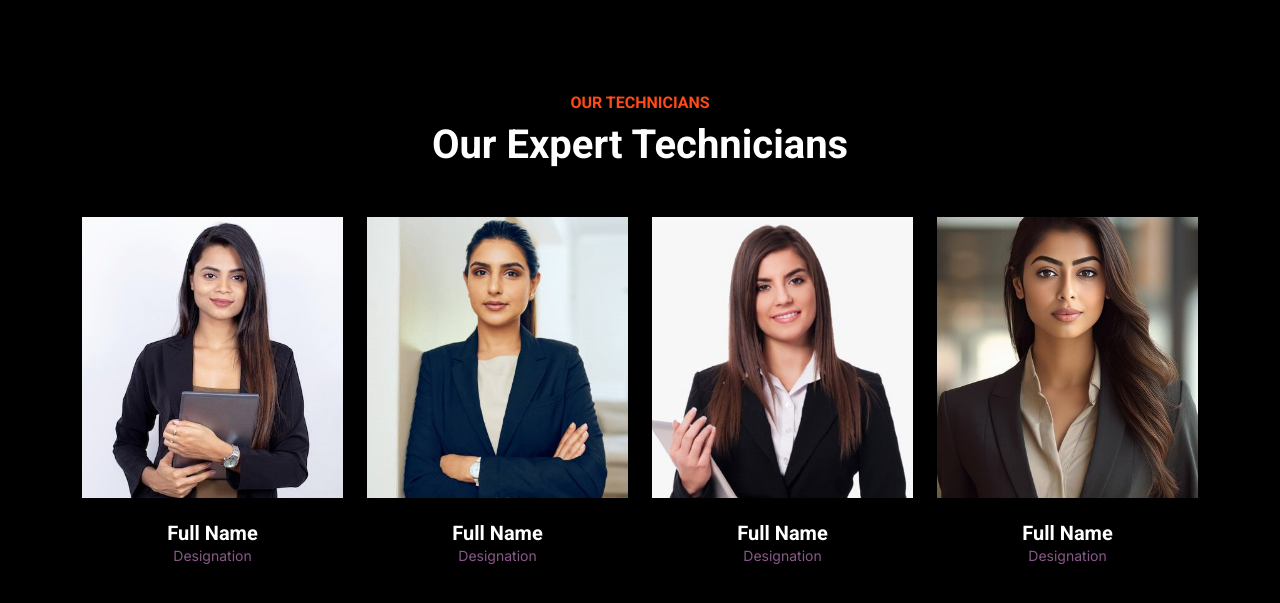
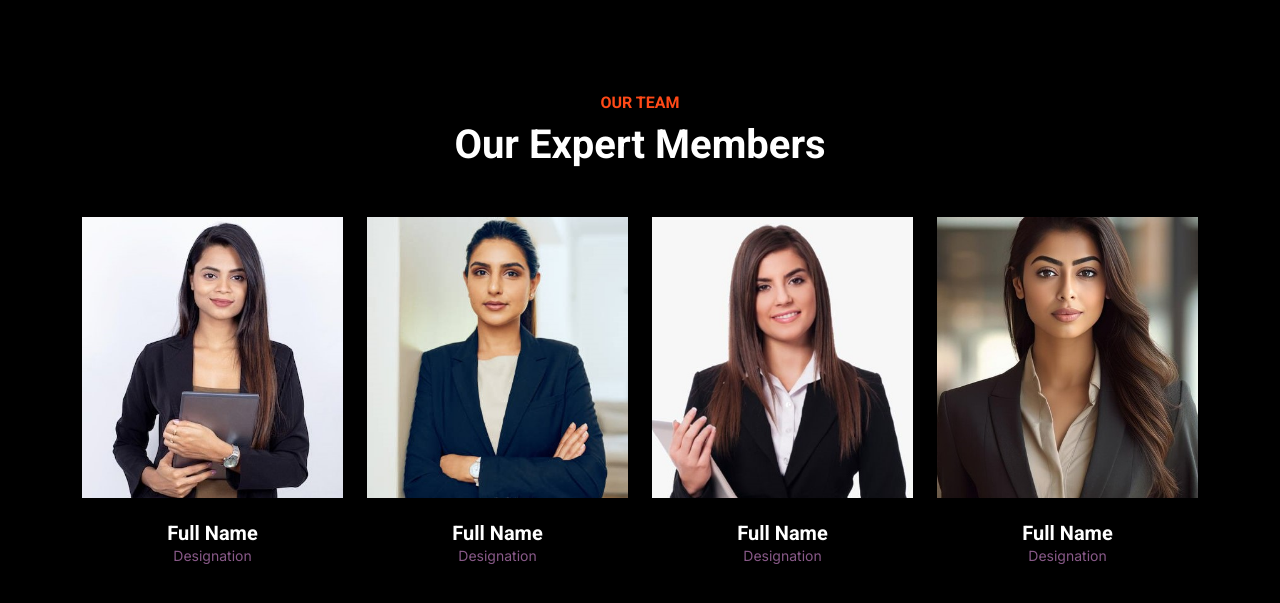
Before and after one commit to shreya583/Faktary, a plain HTML site: page index.html in a window 1280 px wide. Shown: the part 4207-4810 px from the top of the page. Drawn offline with nearby package versions, Linux system fonts and the light colour scheme.

Commit message:
Update index.html

```diff
--- a/index.html
+++ b/index.html
@@ -393,8 +393,8 @@
     <div class="container-xxl py-5">
         <div class="container">
             <div class="text-center wow fadeInUp" data-wow-delay="0.1s">
-                <h6 class="text-secondary text-uppercase">Our Technicians</h6>
-                <h1 class="mb-5">Our Expert Technicians</h1>
+                <h6 class="text-secondary text-uppercase">Our Team</h6>
+                <h1 class="mb-5">Our Expert Members</h1>
             </div>
             <div class="row g-4">
                 <div class="col-lg-3 col-md-6 wow fadeInUp" data-wow-delay="0.1s">
```
